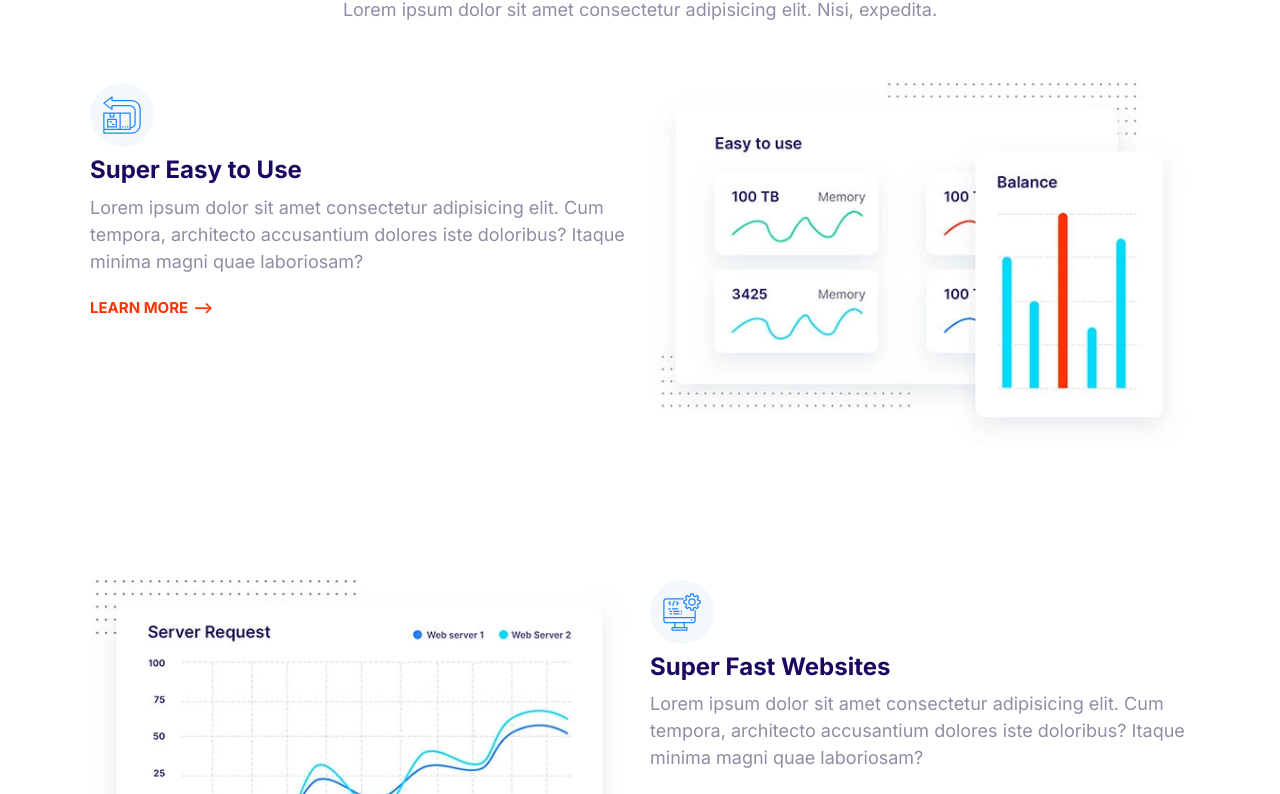
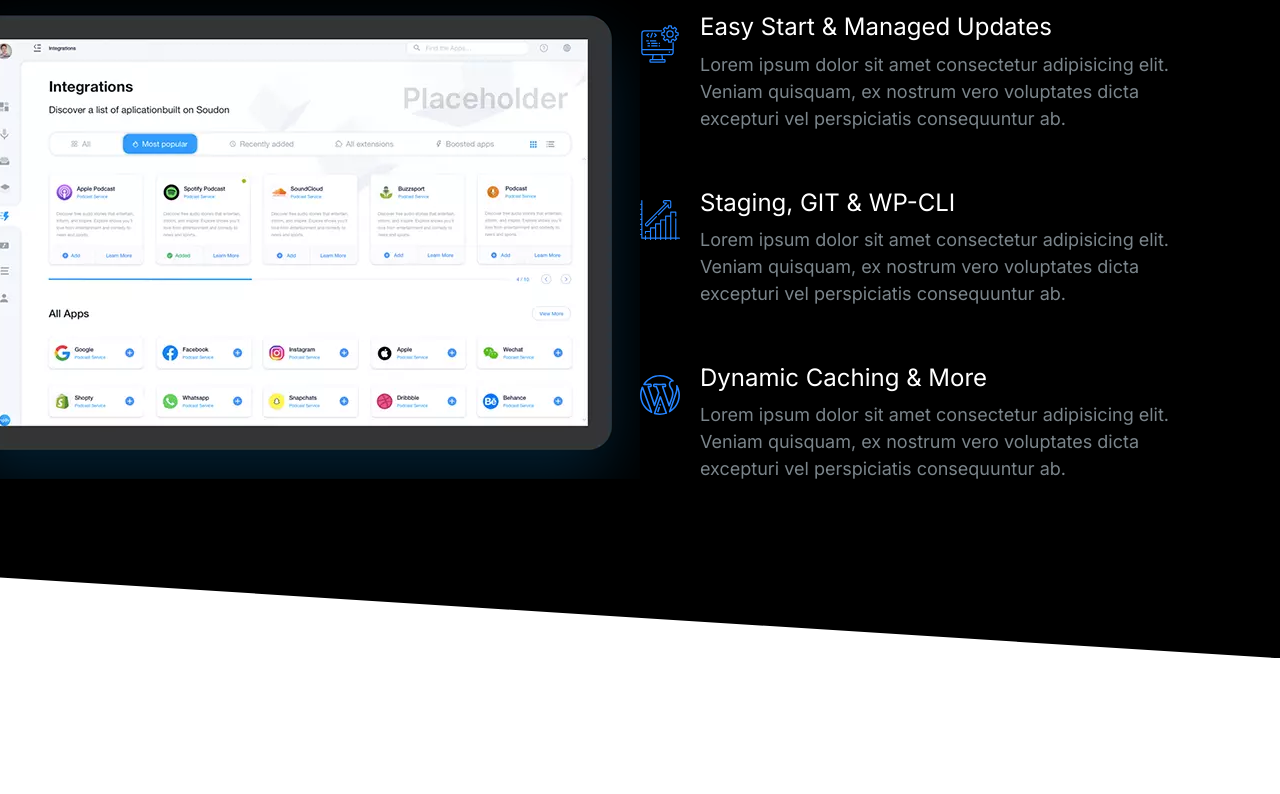
Before and after one commit to Robin925/moshify, a plain HTML site: page index.html in a window 1280 px wide. Shown: the part 151-945 px from the top of the page. After the commit the page ends 809 px from the top, so only its background shows below. Drawn offline with Linux system fonts and the light colour scheme.

Commit message:
Building Showcase Block.

```diff
--- a/css/style.css
+++ b/css/style.css
@@ -14,6 +14,11 @@
 }
 
 /* Typography */
+::selection {
+    background: var(--color-primary);
+    color: white;
+}
+
 html {
     font-size: 62.5%;
 }
@@ -41,6 +46,7 @@ h2 {
 
 h3 {
     font-size: 3rem;
+    font-weight: 500;
 }
 
 p {
@@ -132,7 +138,6 @@ a {
 .list {
     list-style: none;
     padding-left: 0;
-    color: var(--color-headings);
 }
 
 .list--inline .list__item {
@@ -143,6 +148,7 @@ a {
 .list--tick {
     list-style-image: url(../images/tick.svg);
     padding-left: 3rem;
+    color: var(--color-headings);
 }
 
 .list--tick .list__item {
@@ -399,6 +405,7 @@ a {
 
 .media {
     display: flex;
+    margin-bottom: 4rem;
 }
 
 .media__title {
@@ -604,18 +611,16 @@ a {
     color: #7b858b;
 }
 
-.block--dark .block__heading {
+.block--dark h1, .block--dark h2, .block--dark h3 {
     color: #fff;
 }
 
 .block--skewed-right {
-    /* padding-bottom: 10rem; */
     padding-bottom: calc(var(--padding-vertical) + 4rem);
-    clip-path: polygon(0% 0%, 100% 0%, 100% 100%, 0% 80%);
+    clip-path: polygon(0% 0%, 100% 0%, 100% 100%, 0% 90%);
 }
 
 .block--skewed-left {
-    /* padding-bottom: 10rem; */
     padding-bottom: calc(var(--padding-vertical) + 4rem);
     clip-path: polygon(0% 0%, 100% 0%, 100% 90%, 0% 100%);
 }
@@ -688,10 +693,6 @@ a {
         border: 0;
     }
 
-}
-
-.hero {
-    clip-path: polygon(0% 0%, 100% 0%, 100% 90%, 0% 100%);
 }
 
 /* Hero */
@@ -777,3 +778,24 @@ a {
         order: 2;
     }
 }
+
+/* Showcase Block */
+.block-showcase__image > img {
+    width: 100%;
+}
+
+@media screen and (min-width: 768px) {
+    .block-showcase .grid {
+        grid-template-columns: 50% 50%;
+    }
+
+    .block-showcase__image {
+        justify-self: end;
+    }
+
+    .block-showcase__image > img {
+        width: auto;
+        max-width: 700px;
+    }
+
+}
--- a/index.html
+++ b/index.html
@@ -11,62 +11,70 @@
     <link rel="stylesheet" href="css/style.css">
 </head>
     <body>
-      <section class="block container">
+      <section class="block block--dark block--skewed-right block-showcase">
         <header class="block__header">
-          <h2>Host on the Cloud to Keep Growing</h2>
-          <p>Lorem ipsum dolor sit amet consectetur adipisicing elit. Nisi, expedita.</p>
+          <h2>User-friendly Control Panel</h2>
         </header>
-        <article class="grid grid--1x2 feature">
-          <div class="feature__content">
-            <span class="icon-container">
-              <svg class="icon icon--primary">
-                  <use xlink:href="images/sprite.svg#easy"></use>
-              </svg>
-            </span>
-            <h3 class="feature__heading">Super Easy to Use</h3>
-            <p>Lorem ipsum dolor sit amet consectetur adipisicing elit. Cum tempora, architecto accusantium dolores iste doloribus? Itaque minima magni quae laboriosam?</p>
-            <a href="" class="link-arrow">Learn More</a>
-          </div>
-          <picture>
-            <source type="image/webp" srcset="images/easy.webp 1x, images/easy@2x.webp 2x">
-            <source type="image/jpg" srcset="images/easy.jpg 1x, images/easy@2x.jpg 2x">
-            <img class="feature__image" src="images/easy@2x.jpg" alt="">
+        <div class="container grid grid--1x2">
+          <picture class="block-showcase__image">
+            <source type="image/webp" srcset="images/ipad.webp 1x, images/ipad@2x.webp 2x">
+            <source type="image/png" srcset="images/ipad.png 1x, images/ipad@2x.png 2x">
+            <img src="images/ipad.png" alt="">
           </picture>
-        </article>
-        <article class="grid grid--1x2 feature">
-          <div class="feature__content">
-            <span class="icon-container">
+          <ul class="list">
+            <li>
+              <div class="media">
+                <div class="media__image">
                   <svg class="icon icon--primary">
                     <use xlink:href="images/sprite.svg#computer"></use>
                   </svg>
-            </span>
-            <h3 class="feature__heading">Super Fast Websites</h3>
-            <p>Lorem ipsum dolor sit amet consectetur adipisicing elit. Cum tempora, architecto accusantium dolores iste doloribus? Itaque minima magni quae laboriosam?</p>
-            <a href="" class="link-arrow">Learn More</a>
                 </div>
-          <picture>
-            <source type="image/webp" srcset="images/fast.webp 1x, images/fast@2x.webp 2x">
-            <source type="image/jpg" srcset="images/fast.jpg 1x, images/fast@2x.jpg 2x">
-            <img class="feature__image" src="images/fast@2x.jpg" alt="">
-          </picture>
-        </article>
-        <article class="grid grid--1x2 feature">
-          <div class="feature__content">
-            <span class="icon-container">
+                <div class="media__body">
+                  <h3 class="media__title">Easy Start & Managed Updates</h3>
+                  <p>
+                    Lorem ipsum dolor sit amet consectetur adipisicing elit. Veniam quisquam,
+                    ex nostrum vero voluptates dicta excepturi vel perspiciatis consequuntur
+                    ab.
+                  </p>
+                </div>
+              </div>
+            </li>
+            <li>
+              <div class="media">
+                <div class="media__image">
+                  <svg class="icon icon--primary">
+                    <use xlink:href="images/sprite.svg#growth"></use>
+                  </svg>
+                </div>
+                <div class="media__body">
+                  <h3 class="media__title">Staging, GIT & WP-CLI</h3>
+                  <p>
+                    Lorem ipsum dolor sit amet consectetur adipisicing elit. Veniam quisquam,
+                    ex nostrum vero voluptates dicta excepturi vel perspiciatis consequuntur
+                    ab.
+                  </p>
+                </div>
+              </div>
+            </li>
+            <li>
+              <div class="media">
+                <div class="media__image">
                   <svg class="icon icon--primary">
                     <use xlink:href="images/sprite.svg#wordpress"></use>
                   </svg>
-            </span>
-            <h3 class="feature__heading">Wordpress Made Easy</h3>
-            <p>Lorem ipsum dolor sit amet consectetur adipisicing elit. Cum tempora, architecto accusantium dolores iste doloribus? Itaque minima magni quae laboriosam?</p>
-            <a href="" class="link-arrow">Learn More</a>
                 </div>
-          <picture>
-            <source type="image/webp" srcset="images/wordpress.webp 1x, images/wordpress@2x.webp 2x">
-            <source type="image/jpg" srcset="images/wordpress.jpg 1x, images/wordpress@2x.jpg 2x">
-            <img class="feature__image" src="images/wordpress@2x.jpg" alt="">
-          </picture>
-        </article>
+                <div class="media__body">
+                  <h3 class="media__title">Dynamic Caching & More</h3>
+                  <p>
+                    Lorem ipsum dolor sit amet consectetur adipisicing elit. Veniam quisquam,
+                    ex nostrum vero voluptates dicta excepturi vel perspiciatis consequuntur
+                    ab.
+                  </p>
+                </div>
+              </div>
+            </li>
+          </ul>
+        </div>
       </section>
       <script src="js/main.js"></script>
     </body>
```
Also changed, not shown: components/showcase_block.html (added, +65 -0 lines), images/ipad.png (added), images/ipad.webp (added), images/ipad@2x.png (added), images/ipad@2x.webp (added), images/sprite.svg. Lines whose indentation alone changed are shown as unchanged.
